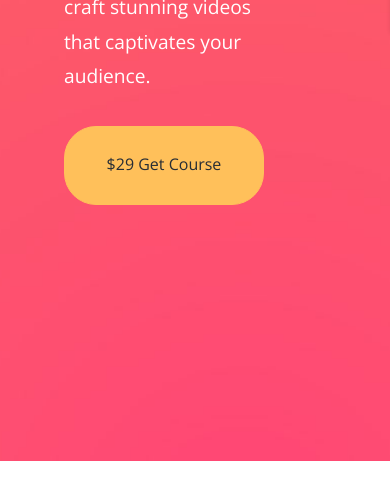
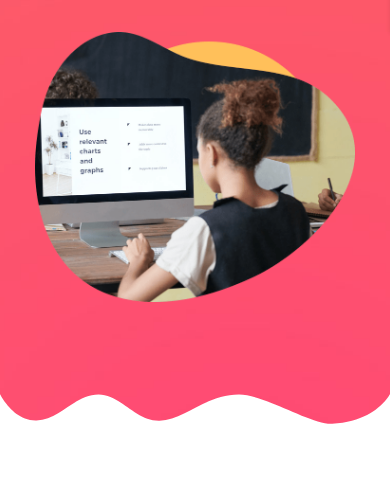
Before and after one commit to jeremyag/tutor-website, a plain HTML site: page index.html in a window 390 px wide. Shown: the part 615-1109 px from the top of the page. Before the commit the page ends 1076 px from the top, so only its background shows below. Drawn offline with nearby package versions, Linux system fonts and the light colour scheme.

Commit message:
Make hero section responsive.

```diff
--- a/css/styles.css
+++ b/css/styles.css
@@ -46,7 +46,7 @@ img {
 
 .btn {
 	display: inline-block;
-	padding: 1.6rem 2.6rem;
+	padding: 1.3rem 2.3rem;
 	border: 1px solid var(--secondary-color);
 	border-radius: 32px;
 	background: var(--secondary-color);
@@ -175,10 +175,45 @@ img {
 	margin-right: -100px;
 }
 
+.hero .frame-decoration {
+	position: absolute;
+	bottom: 0;
+	left: 0;
+	width: 100%;
+	height: 100px;
+}
+
 /* Media Queries */
-@media(max-width: 1200px) {}
+@media(max-width: 1200px) {
+	.hero .hero-flex {
+		gap: 2rem;
+	}
 
-@media(max-width: 992px) {}
+	.hero img {
+		max-width: 500px;
+		margin-right: 0;
+	}
+
+	.hero h1 {
+		font-size: 3rem;
+	}
+}
+
+@media(max-width: 992px) {
+	.hero {
+		text-align: center;
+	}
+
+	.hero .hero-flex {
+		flex-direction: column;
+		padding-bottom: 4rem;
+	}
+
+	.hero img {
+		max-width: 600px;
+		margin-top: 2rem;
+	}
+}
 
 @media(max-width: 768px) {
 	.main-menu-items {
@@ -195,4 +230,16 @@ img {
 	}
 }
 
-@media(max-width: 576px) {}
+@media(max-width: 576px) {
+	.hero {
+		padding-right: 0.2rem;
+		padding-left: 0.2rem;
+	}
+	.hero h1 {
+		font-size: 2.5rem;
+	}
+
+	.hero img {
+		max-width: 350px;
+	}
+}
--- a/index.html
+++ b/index.html
@@ -109,6 +109,27 @@
         </div>
         <img src="images/header-course.png" alt="hero" />
       </div>
+      <svg
+        class="frame-decoration"
+        data-name="Layer 2"
+        xmlns="http://www.w3.org/2000/svg"
+        preserveAspectRatio="none"
+        viewBox="0 0 1920 192.275"
+      >
+        <defs>
+          <style>
+            .cls-1 {
+              fill: #ffffff;
+            }
+          </style>
+        </defs>
+        <title>frame-decoration</title>
+        <path
+          class="cls-1"
+          d="M0,158.755s63.9,52.163,179.472,50.736c121.494-1.5,185.839-49.738,305.984-49.733,109.21,0,181.491,51.733,300.537,50.233,123.941-1.562,225.214-50.126,390.43-50.374,123.821-.185,353.982,58.374,458.976,56.373,217.907-4.153,284.6-57.236,284.6-57.236V351.03H0V158.755Z"
+          transform="translate(0 -158.755)"
+        />
+      </svg>
     </header>
     <script src="js/script.js"></script>
   </body>
```
